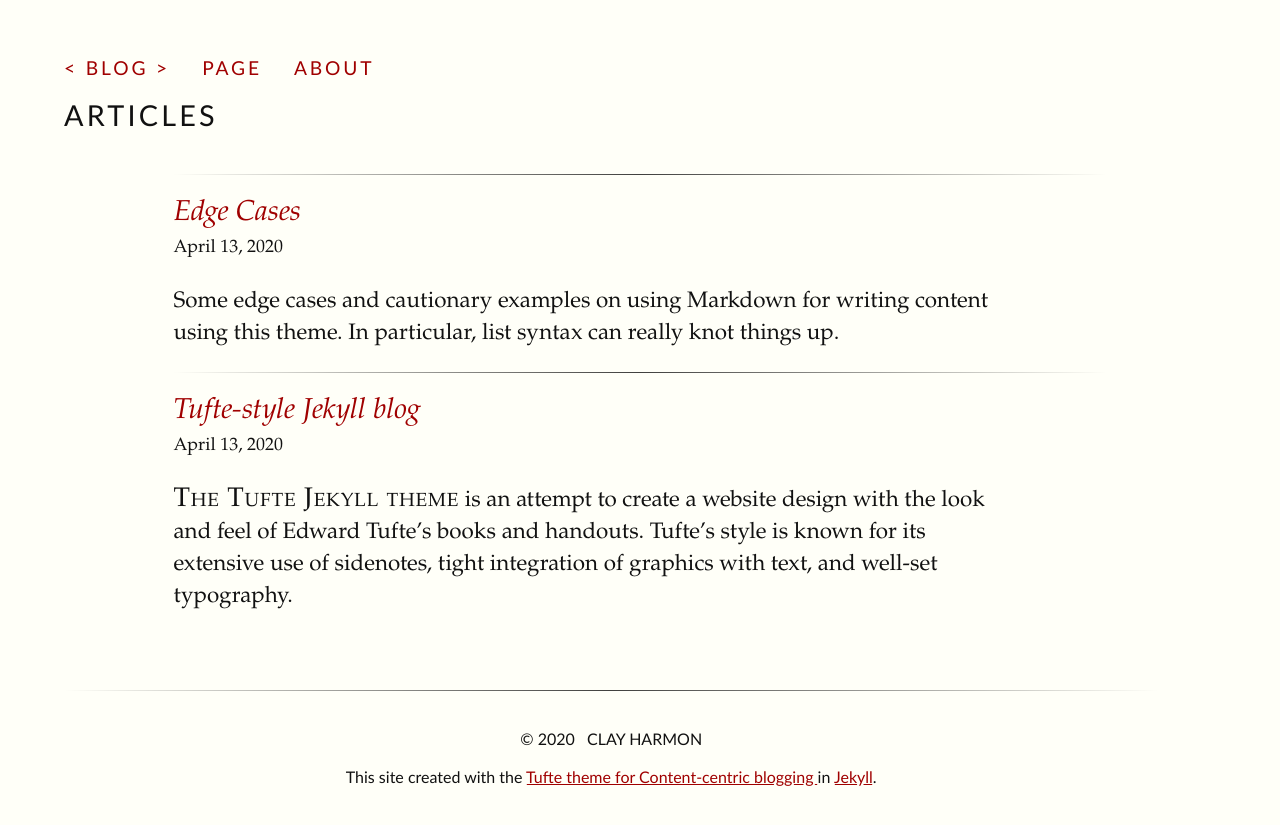
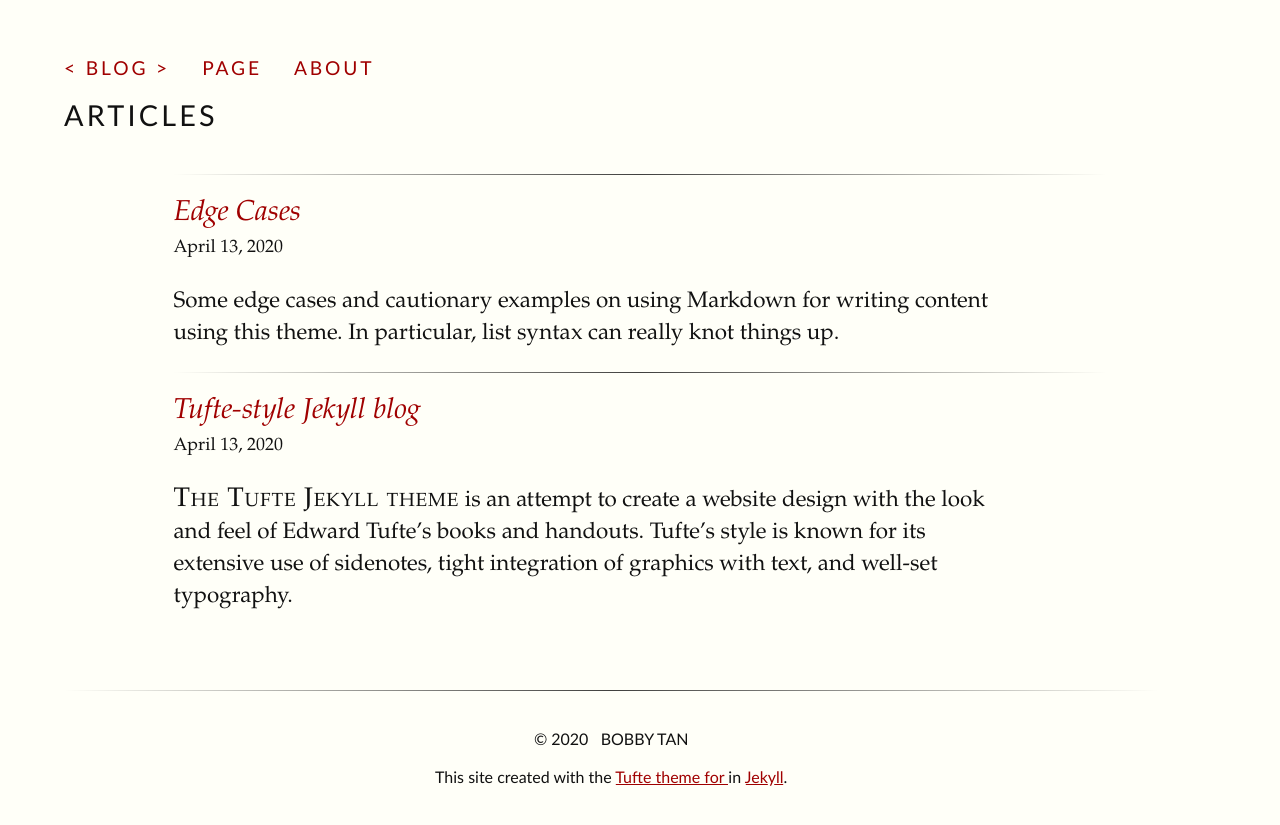
Before and after one commit to bobby-tan/bobby-tan.github.io, a Jekyll site: the page built from index.html, in a window 1280 px wide. Shown: the top 825 px of the page. Built offline with Jekyll 4.4.1, drawn with Linux system fonts in a browser that asks for light colours.

Commit message:
editted config file attributes name

```diff
--- a/_config.yml
+++ b/_config.yml
@@ -1,7 +1,7 @@
 baseurl: /tufte-jekyll
 title: Tufte-Jekyll
-subtitle: Content-centric blogging
-author: clay harmon
+subtitle:
+author: Bobby Tan
 simple_search: http://google.com/search
 description: A Jekyll theme for content-rich sites
 name: tufte
```
